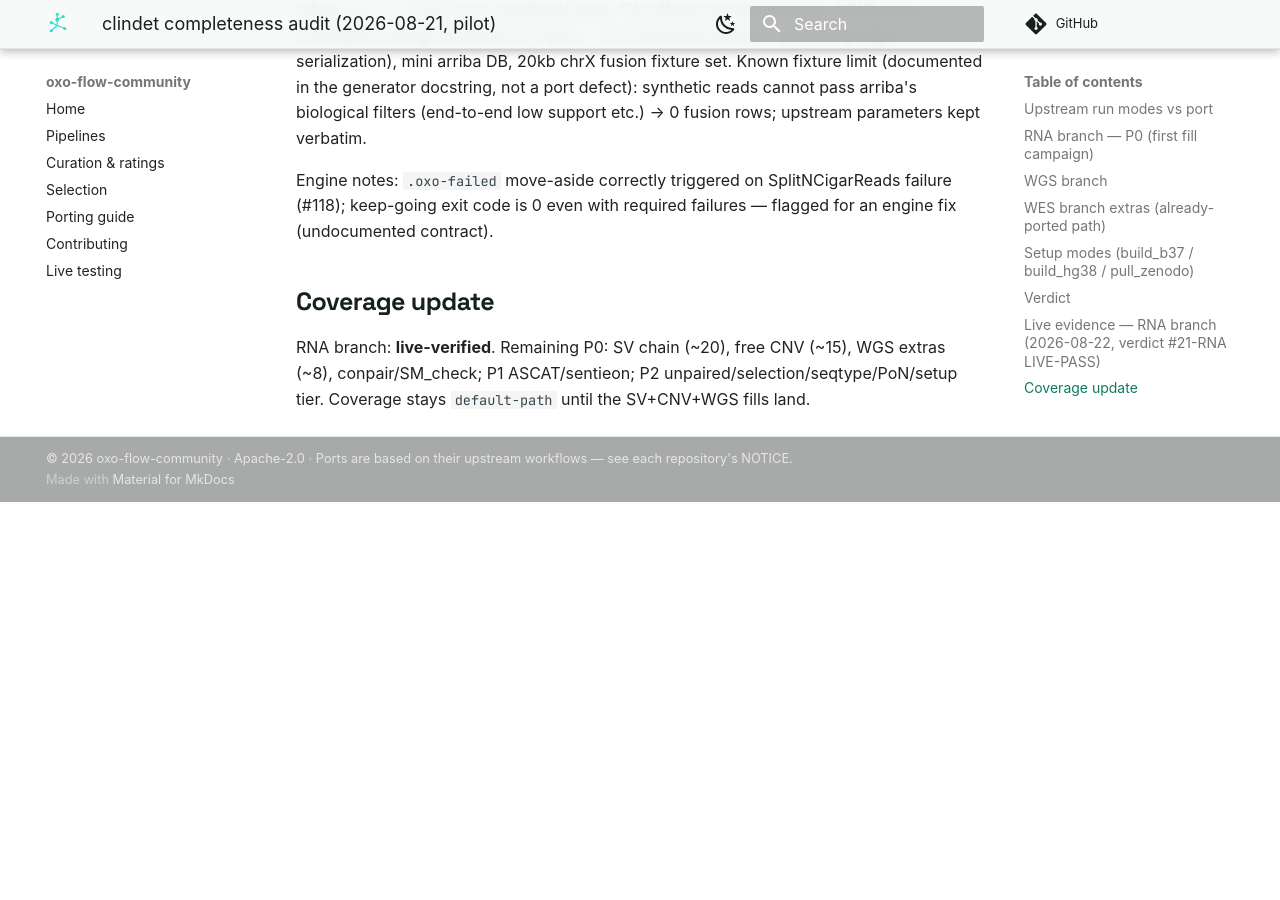
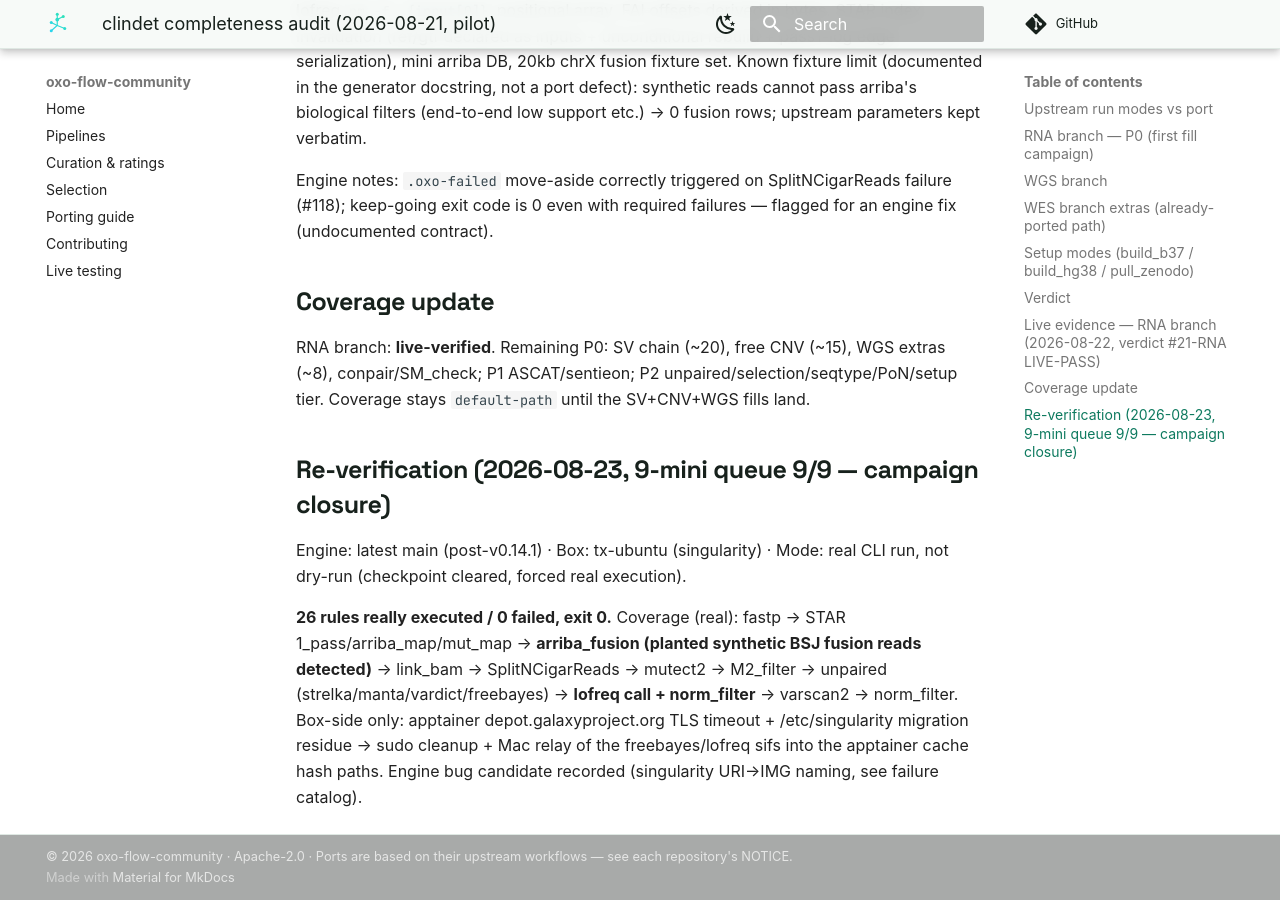
Before and after one commit to oxo-flow-community/oxo-flow-community.github.io, an MkDocs documentation site: the page built from docs/about/audits/clindet-2026-08.md, in a window 1280 px wide and 900 px high, scrolled down 4123 px. Built offline with MkDocs 1.6.1 and Material for MkDocs 9.7.7, drawn with Linux system fonts in a browser that asks for light colours; comment, search, counter and statistics services are not loaded; before the commit the page ends 4625 px from its top, so only the background shows below that.

Commit message:
docs(audit): clindet 9-mini 9/9 — CAMPAIGN MATRIX CLOSED (26 rules real, arriba BSJ detected) + singularity URI issue #162

```diff
--- a/docs/about/audits/clindet-2026-08.md
+++ b/docs/about/audits/clindet-2026-08.md
@@ -131,3 +131,19 @@ RNA branch: **live-verified**. Remaining P0: SV chain (~20), free CNV
 (~15), WGS extras (~8), conpair/SM_check; P1 ASCAT/sentieon; P2
 unpaired/selection/seqtype/PoN/setup tier. Coverage stays
 `default-path` until the SV+CNV+WGS fills land.
+
+## Re-verification (2026-08-23, 9-mini queue 9/9 — campaign closure)
+
+Engine: latest main (post-v0.14.1) · Box: tx-ubuntu (singularity) ·
+Mode: real CLI run, not dry-run (checkpoint cleared, forced real
+execution).
+
+**26 rules really executed / 0 failed, exit 0.** Coverage (real):
+fastp → STAR 1_pass/arriba_map/mut_map → **arriba_fusion (planted
+synthetic BSJ fusion reads detected)** → link_bam → SplitNCigarReads
+→ mutect2 → M2_filter → unpaired (strelka/manta/vardict/freebayes) →
+**lofreq call + norm_filter** → varscan2 → norm_filter. Box-side
+only: apptainer depot.galaxyproject.org TLS timeout + /etc/singularity
+migration residue → sudo cleanup + Mac relay of the freebayes/lofreq
+sifs into the apptainer cache hash paths. Engine bug candidate
+recorded (singularity URI→IMG naming, see failure catalog).
```
Also changed, not shown: skills/live-test/references/failure-catalog.md (+3 -0 lines).
